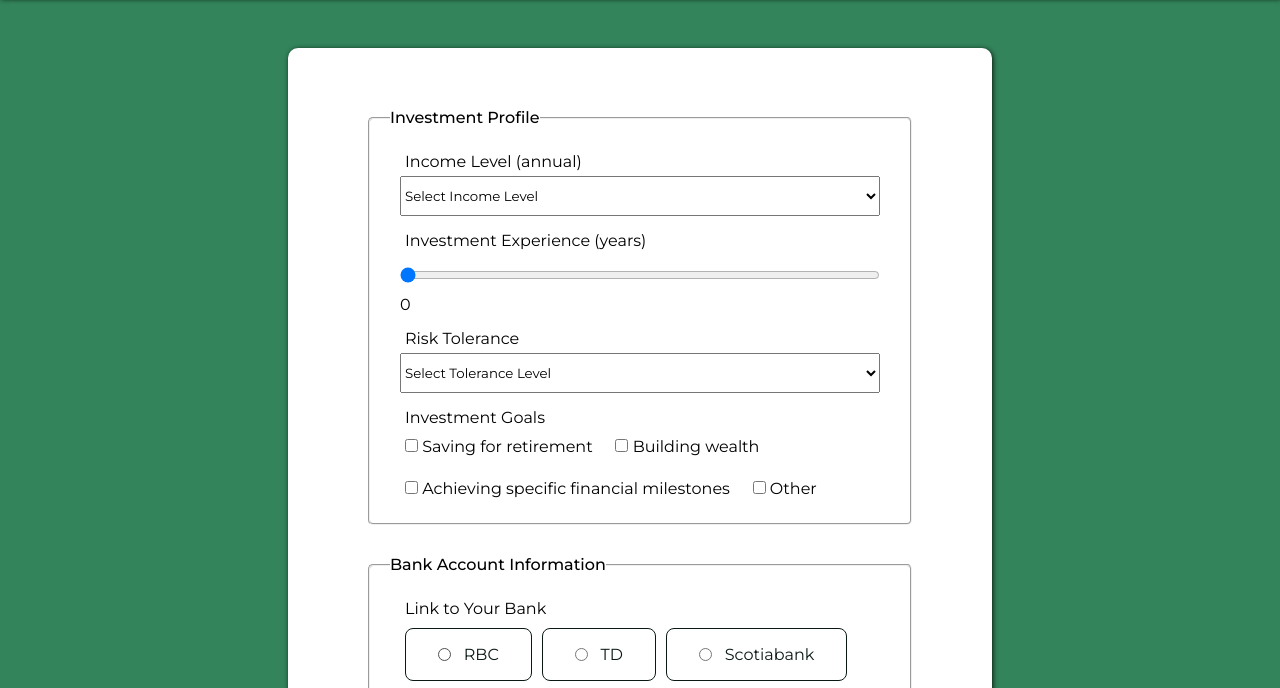
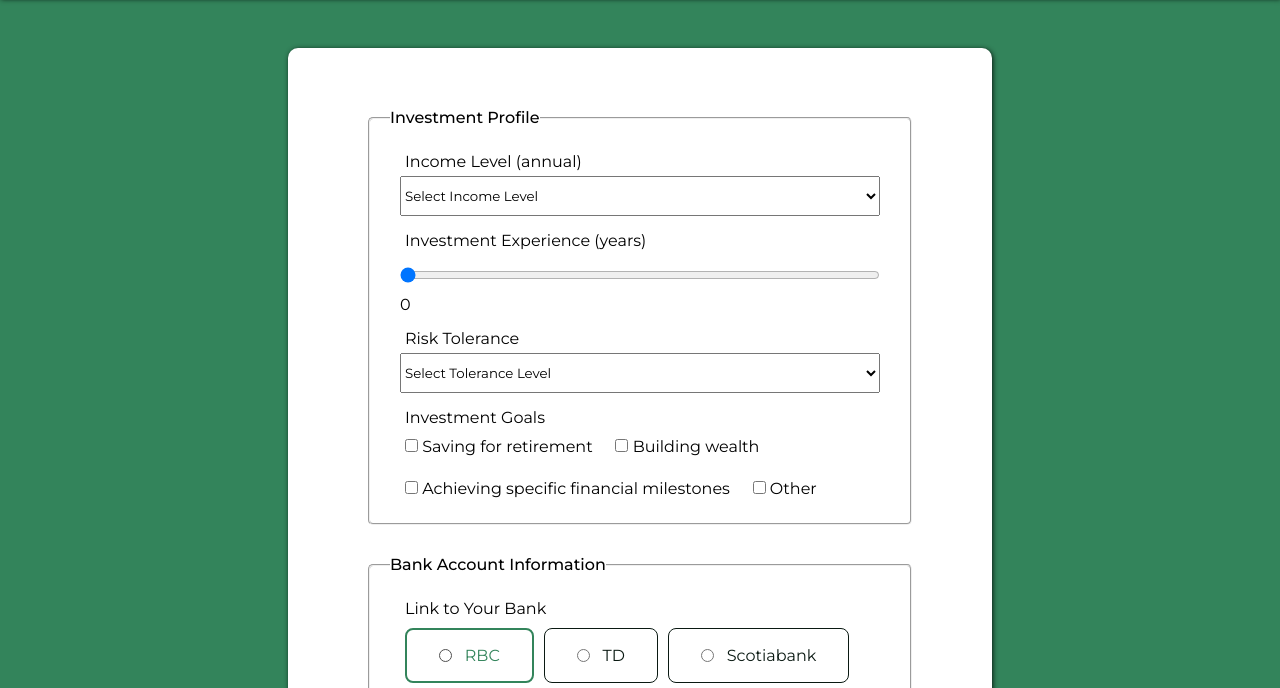
Before and after one commit to CharlotteChen1206/webapp_form, a plain HTML site: page Profile.html in a window 1280 px wide. In both pictures the pointer is over the label "RBC". Shown: the part 109-797 px from the top of the page. Drawn offline with Linux system fonts and the light colour scheme.

Commit message:
second change

```diff
--- a/style2.css
+++ b/style2.css
@@ -137,6 +137,11 @@ input[type="text"], input[type="range"], select {
     border-radius: 0.5em;
 }
 
+.radio_button label:hover {
+    color: #33845B;
+    border: 2px solid #33845B;
+}
+
 #agreement {
     flex-direction: row;
 }
```
Also changed, not shown: 1 other file.
